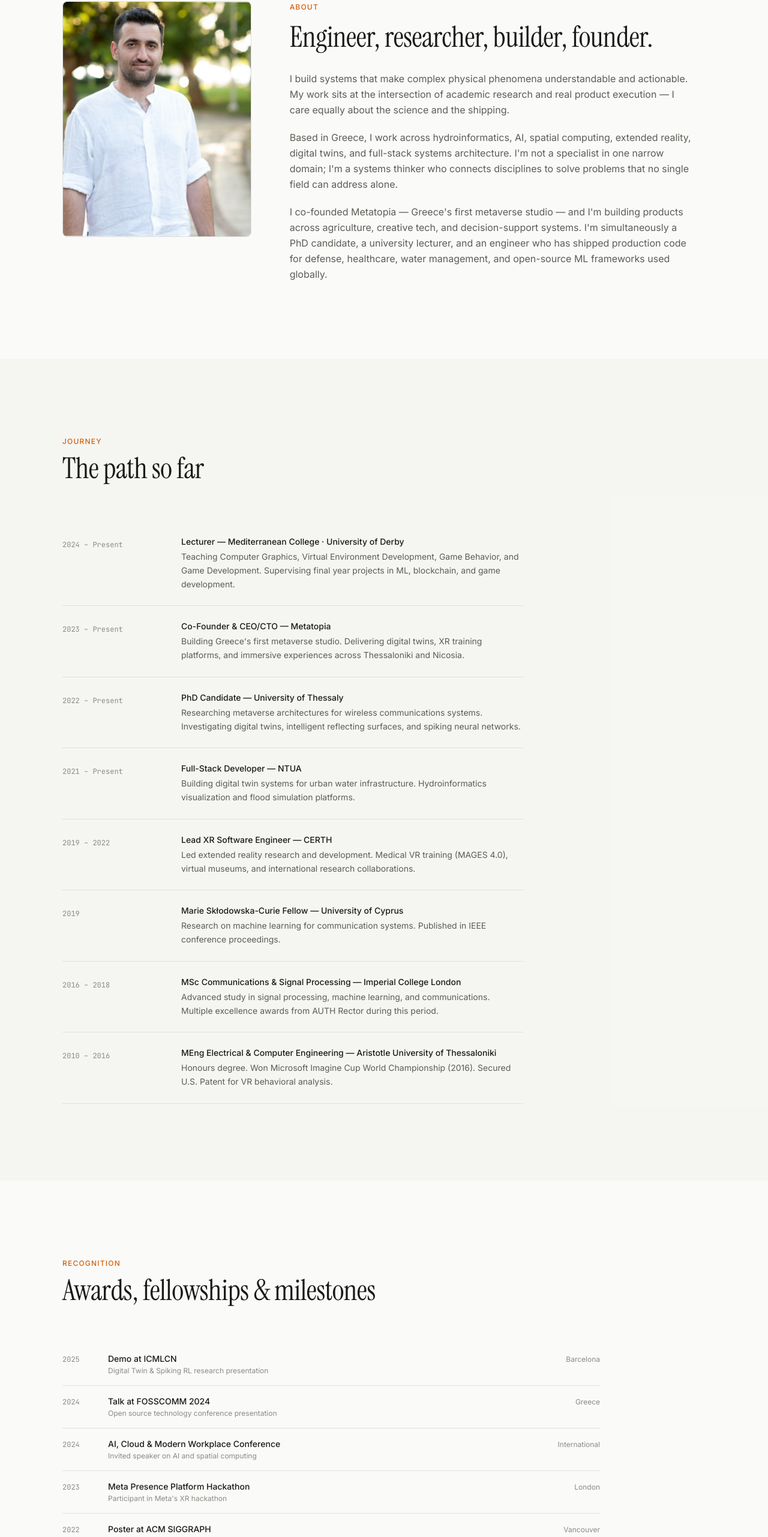
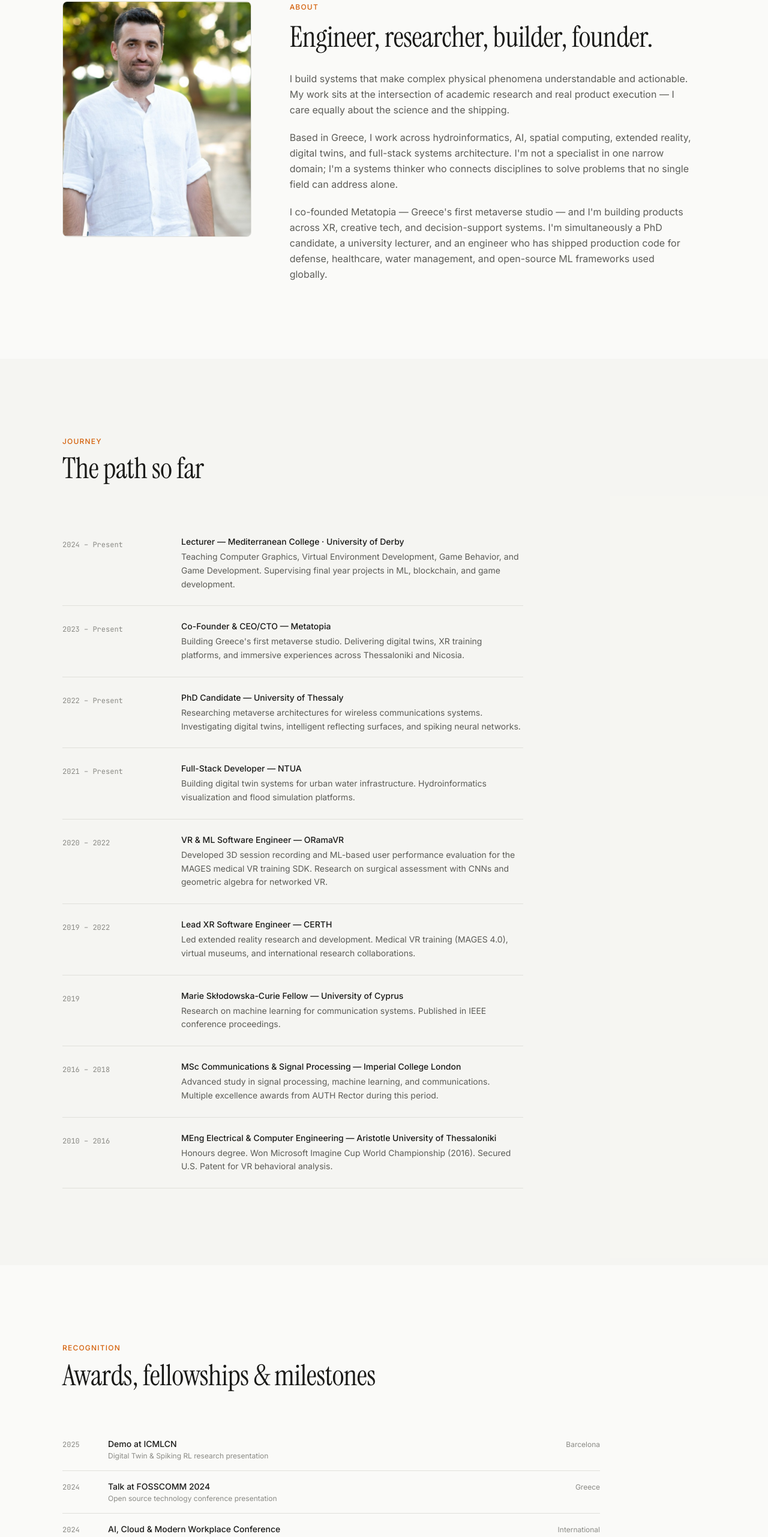
Before and after one commit to iliachry/iliachry.github.io, a Next.js app: page /about in a window 1280 px wide. Shown: the part 190-2752 px from the top of the page at 60% size. Built offline with nearby package versions, Linux system fonts and the light colour scheme.

Commit message:
feat: implement new about page with structured projects and achievements data architecture

```diff
--- a/src/app/about/page.tsx
+++ b/src/app/about/page.tsx
@@ -55,7 +55,7 @@ export default function AboutPage() {
                 </p>
                 <p>
                   I co-founded Metatopia — Greece&apos;s first metaverse studio — and
-                  I&apos;m building products across agriculture, creative tech, and
+                  I&apos;m building products across XR, creative tech, and
                   decision-support systems. I&apos;m simultaneously a PhD candidate,
                   a university lecturer, and an engineer who has shipped production
                   code for defense, healthcare, water management, and open-source
@@ -97,6 +97,12 @@ export default function AboutPage() {
                 title: "Full-Stack Developer — NTUA",
                 detail:
                   "Building digital twin systems for urban water infrastructure. Hydroinformatics visualization and flood simulation platforms.",
+              },
+              {
+                period: "2020 – 2022",
+                title: "VR & ML Software Engineer — ORamaVR",
+                detail:
+                  "Developed 3D session recording and ML-based user performance evaluation for the MAGES medical VR training SDK. Research on surgical assessment with CNNs and geometric algebra for networked VR.",
               },
               {
                 period: "2019 – 2022",
--- a/src/components/sections/home/bio.tsx
+++ b/src/components/sections/home/bio.tsx
@@ -37,7 +37,7 @@ export function BioSection() {
                 My path has taken me through Imperial College London, the National Technical
                 University of Athens, and research labs across Europe, while simultaneously
                 co-founding Metatopia — Greece&apos;s first metaverse studio — and building
-                products across agriculture, creative tech, and decision-support systems.
+                products across XR, creative tech, and decision-support systems.
               </p>
               <p>
                 I&apos;m currently a PhD candidate at the University of Thessaly, investigating
--- a/src/data/achievements.ts
+++ b/src/data/achievements.ts
@@ -29,7 +29,7 @@ export const achievements: Achievement[] = [
   },
   {
     title: "AI, Cloud & Modern Workplace Conference",
-    detail: "Invited speaker on AI and spatial computing",
+    detail: "Presented on leveraging Azure Digital Twins for the Industrial Metaverse",
     year: "2024",
     location: "International",
     category: "recognition",
@@ -92,7 +92,7 @@ export const achievements: Achievement[] = [
   },
   {
     title: "Microsoft Imagine Cup — World Champion",
-    detail: "1st Place with Team AMANDA — VR/AR anti-bullying platform ($50,000 prize)",
+    detail: "1st Place, World Citizenship category, with Team AMANDA — VR/AR anti-bullying platform ($50,000 prize)",
     year: "2016",
     location: "Seattle",
     category: "award",
--- a/src/data/projects.ts
+++ b/src/data/projects.ts
@@ -27,7 +27,7 @@ export const projects: Project[] = [
     title: "Flood Simulation & Hydroinformatics Visualization",
     domain: "Hydroinformatics · Geospatial · Digital Twins",
     summary:
-      "Building real-time flood simulation and visualization systems that transform complex hydrological data into actionable decision-support tools for urban water management.",
+      "Building real-time flood simulation and visualization systems that transform complex hydrological data into actionable decision-support tools for urban water management, as part of the EU Horizon 2020 IMPETUS project.",
     problem:
       "Urban water systems are complex and opaque. Flood risk assessment requires integrating massive sensor networks, hydrological models, and geospatial data into interfaces that non-specialists can act on — in real time.",
     role: "Full-Stack Developer & Systems Architect at NTUA",
@@ -49,9 +49,9 @@ export const projects: Project[] = [
       "Decision-support system design",
     ],
     outcome:
-      "Developed a comprehensive digital twin platform for urban water infrastructure enabling proactive maintenance and real-time flood risk assessment.",
+      "Developed a Regional Digital Twin for the Attica region, providing a comprehensive platform for urban water infrastructure enabling proactive maintenance and real-time flood risk assessment.",
     impact:
-      "Deployed across urban water networks, enabling municipalities to shift from reactive to predictive infrastructure management.",
+      "Deployed as part of the EU Horizon 2020 IMPETUS project across urban water networks, enabling municipalities to shift from reactive to predictive infrastructure management.",
     links: [
       { label: "UWMH Group (NTUA)", url: "https://uwmh.eu/" },
       { label: "IMPETUS Project", url: "https://impetus-project.eu/" },
```
